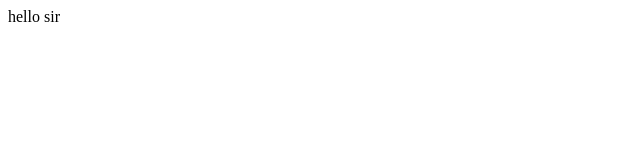
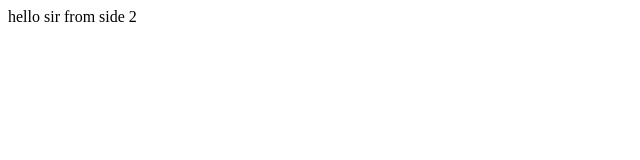
Before and after one commit to RaviRockyRavindra/samplehtml, a plain HTML site: page index.html in a window 1280 px wide. Shown: the full height of the page, 0-640 px from the left. Drawn offline with Linux system fonts and the light colour scheme.

Commit message:
Update index.html

```diff
--- a/index.html
+++ b/index.html
@@ -1 +1 @@
-<p>hello sir </p>
+<p>hello sir from side 2</p>
```
